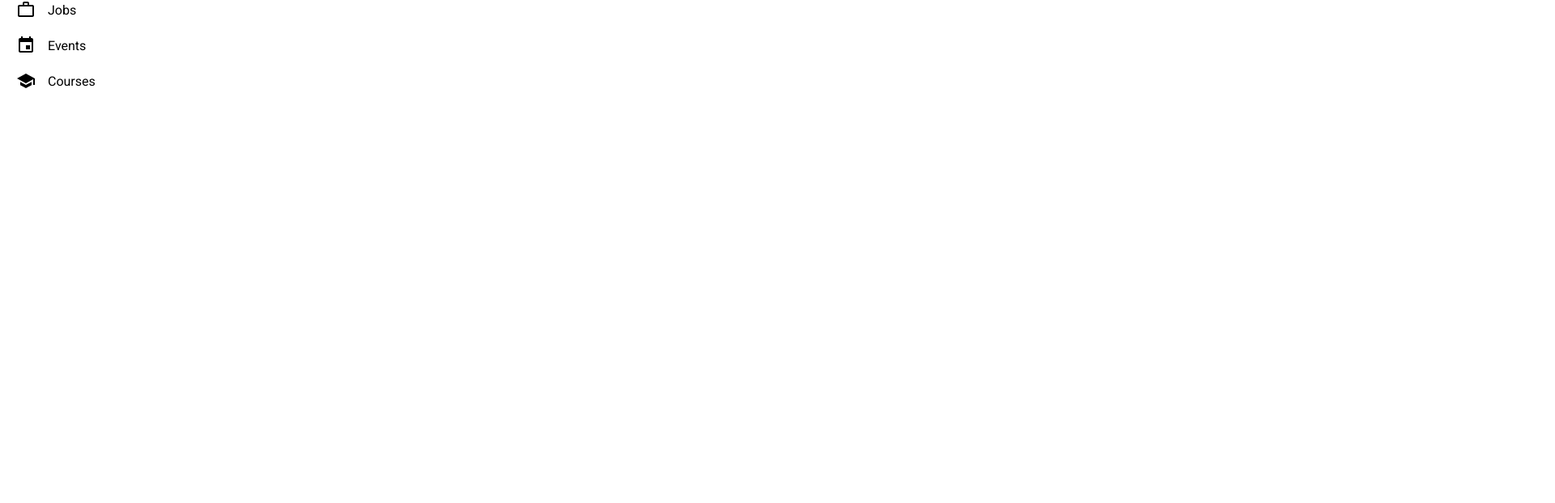
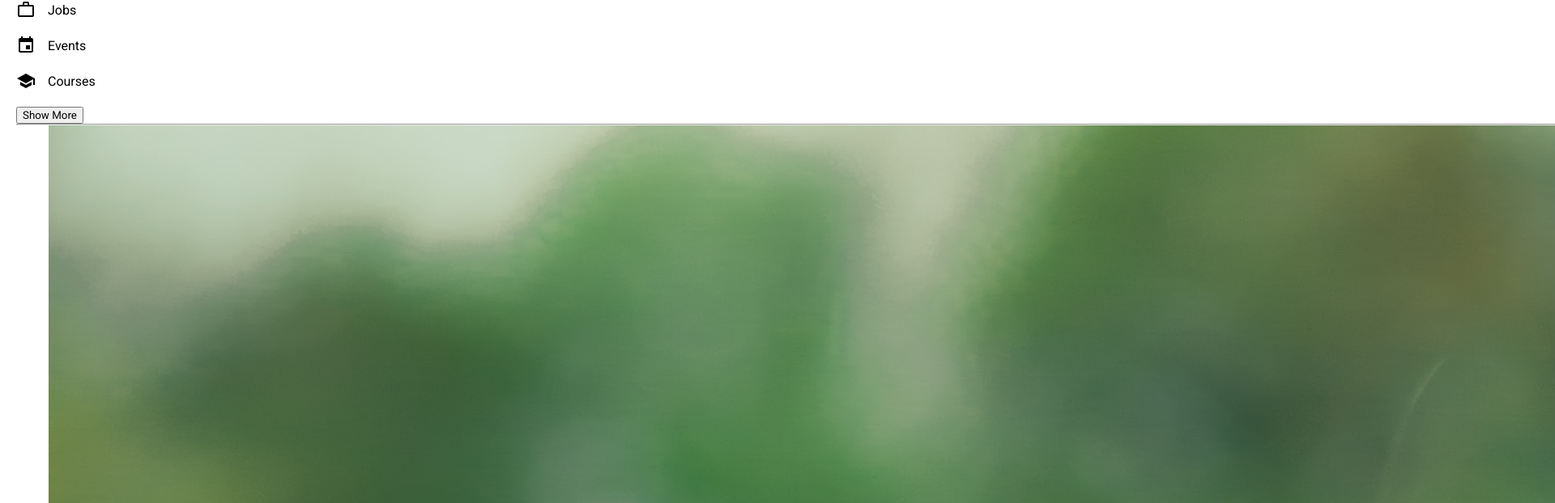
Before and after one commit to jpzambranoleon/React-Social-App, a React (Create React App) app: page / in a window 1280 px wide. Shown: the part 334-956 px from the top of the page at 81% size, 1920 px wide, since content can reach past the window. Before the commit the page ends 800 px from the top, so only its background shows below. Built offline with nearby package versions, Linux system fonts and the light colour scheme.

Commit message:
updated Leftbar.jsx

```diff
--- a/src/components/leftbar/Leftbar.jsx
+++ b/src/components/leftbar/Leftbar.jsx
@@ -43,6 +43,14 @@ export default function Leftbar() {
                         <span className="sidebarListItemText">Courses</span>
                     </li>
                 </ul>
+                <button className="leftbarButton">Show More</button>
+                <hr className="leftbarHr"/>
+                <ul className="leftbarFriendList">
+                    <li className="leftbarFriend">
+                        <img className="leftbarFriendImg" src="/assets/person/person2.jpg" alt="" />
+                        <span className="leftbarFriendName">Jane Doe</span>
+                    </li>
+                </ul>
             </div>
         </div>
     )
```
